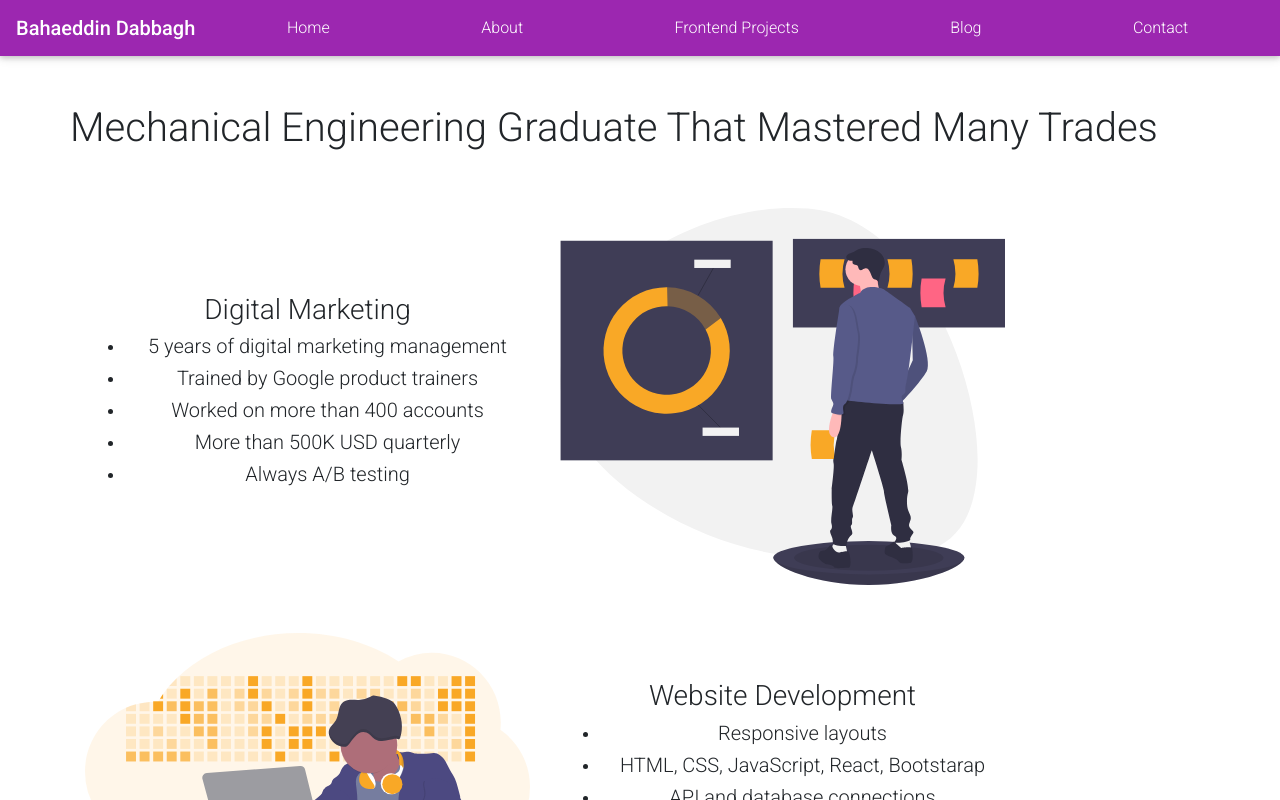
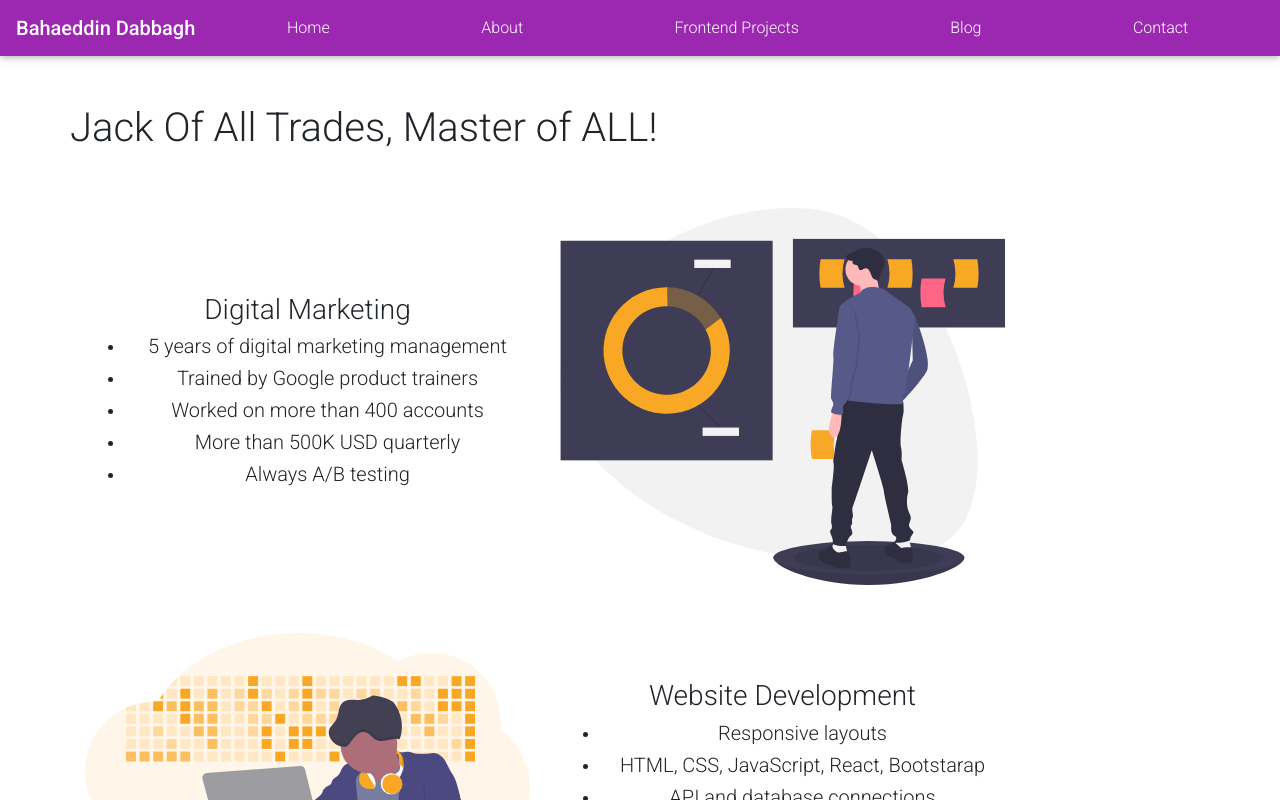
Before and after one commit to bahaadabbagh/Portfolio, a React (Create React App) app: page /Portfolio/About in a window 1280 px wide. Shown: the top 800 px of the page. Built offline with nearby package versions, Linux system fonts and the light colour scheme.

Commit message:
fixed about hero

```diff
--- a/src/components/About.js
+++ b/src/components/About.js
@@ -9,7 +9,7 @@ export default function About() {
   return (
     <MDBContainer>
       <MDBRow className="aboutRow">
-        <h1>Mechanical Engineering Graduate That Mastered Many Trades</h1>
+        <h1>Jack Of All Trades, Master of ALL!</h1>
       </MDBRow>
       <MDBRow className="aboutRow">
         <MDBCol md="5">
```
